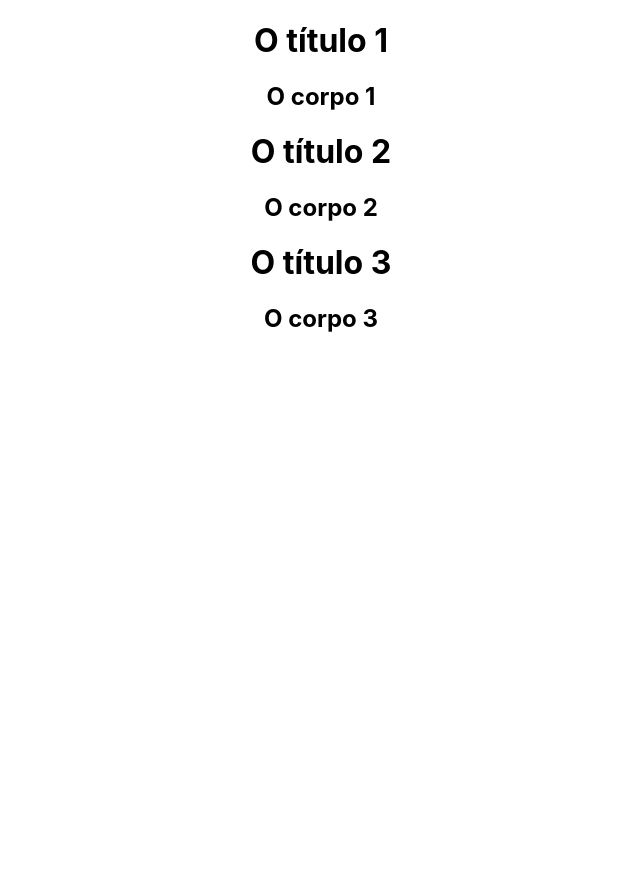
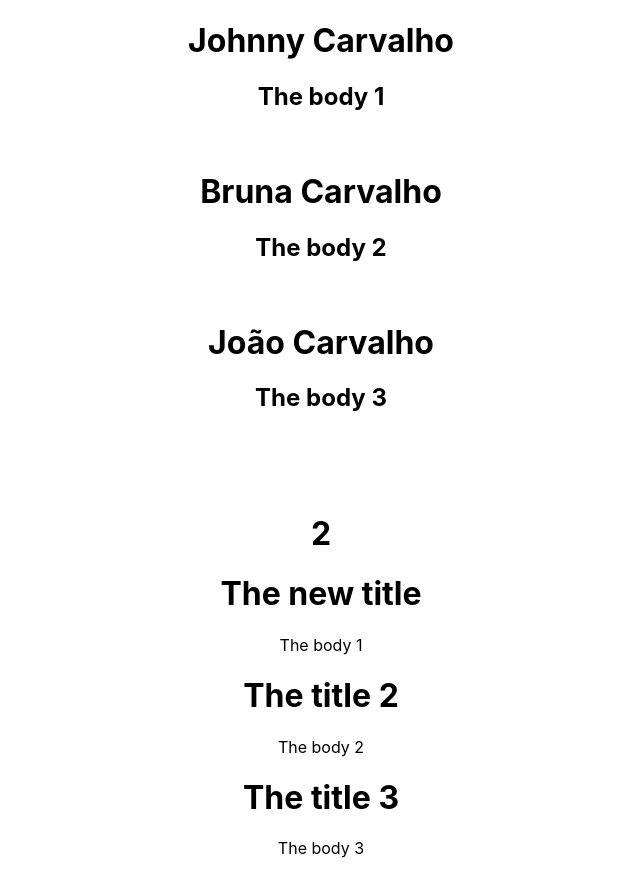
Before and after one commit to JohnnyCarvalho/curso-react-e-next-js, a React (Create React App) app: page / in a window 1280 px wide. Shown: the whole page, without its empty margins (319-959 px from the left). Before the commit the page ends 800 px from the top, so only its background shows below. Built offline with nearby package versions, Linux system fonts and the light colour scheme.

Commit message:
Commit
Aprendendo sobre ciclo de vida dos componentes.

```diff
--- /dev/null
+++ b/src/Pages/003-LifeCircle.jsx
@@ -0,0 +1,139 @@
+/**
+ * @author Johnny Carvalho
+ *
+ * Life circle methods é uma das mais importantes coisas que
+ * você vai aprender ao aprender React. Ela é um método que
+ * é chamado quando o componente é renderizado, e é o método
+ * que você vai aprender ao aprender React.
+ *
+ */
+
+import '../Styles/App.css';
+import { Component } from 'react';
+import { render } from 'react-dom';
+
+
+export class LifeCircle extends Component {
+    state = {
+        posts: []
+    }
+
+    componentDidMount() {
+        setTimeout(() => {
+        this.setState({
+            posts: [
+
+                {
+                    id: 'johnny',
+                    title: 'Johnny Carvalho',
+                    body: 'The body 1'
+                },
+                {
+                    id: 'bruna',
+                    title: 'Bruna Carvalho',
+                    body: 'The body 2'
+                },
+                {
+                    id: 'joao',
+                    title: 'João Carvalho',
+                    body: 'The body 3'
+                },
+            ]
+        });
+    }, 2000);
+}
+
+    render() {
+        const { posts } = this.state;
+
+        return (
+            <div className="App">
+                {posts.map(
+                    posts => (
+                        <div key={posts.id}>
+                            <h1>{posts.title}</h1>
+                            <h2>{posts.body}</h2>
+                            <br></br>
+                        </div>
+                    ))}
+            </div>
+        );
+    }
+}
+
+
+/**
+ *
+ */
+export class LifeCircle2 extends Component {
+    state = {
+        counter: 0,
+        posts: [
+
+            {
+                id: 'Johnny Carvalho',
+                title: 'The title 1',
+                body: 'The body 1'
+            },
+            {
+                id: 'Bruna Carvalho',
+                title: 'The title 2',
+                body: 'The body 2'
+            },
+            {
+                id: 'João Carvalho',
+                title: 'The title 3',
+                body: 'The body 3'
+            },
+        ]
+    }
+
+    /**
+     * O timeoutUpdate é um método que é chamado quando o
+     * componente é renderizado.
+     * Ele é utilizado para atualizar o estado do componente.
+     */
+    timeoutUpdate = null;
+
+    componentDidMount() {
+        this.handleTimeout();
+    }
+
+    componentDidUpdate() {
+        this.handleTimeout();
+    }
+
+    componentWillUnmount() {
+        clearTimeout(this.timeoutUpdate)
+    }
+
+    handleTimeout = () => {
+        const { posts, counter } = this.state;
+        posts[0].title = 'The new title';
+
+        this.timeoutUpdate = setTimeout(() => {
+            this.setState({ posts, counter: counter+1 });
+
+        }, 2000);
+    }
+
+
+    render() {
+        const { posts, counter } = this.state;
+
+        return (
+            <div className="App">
+                <br></br>
+                <br></br>
+                <h1>{counter}</h1>
+                {posts.map(
+                    posts => (
+                        <div key={posts.id}>
+                            <h1>{posts.title}</h1>
+                            <p>{posts.body}</p>
+                        </div>
+                    ))}
+            </div>
+        );
+    }
+}
--- a/src/index.jsx
+++ b/src/index.jsx
@@ -12,14 +12,16 @@
 import React from 'react';
 import ReactDOM from 'react-dom/client';
 import './Styles/index.css';
-//import {App, App} from './Pages/App';
-import { ArrayStates } from './Pages/ArrayStates';
 import reportWebVitals from './reportWebVitals';
+//import {App, App} from './Pages/001-App';
+//import { ArrayStates } from './Pages/002-ArrayStates';
+import { LifeCircle, LifeCircle2 } from './Pages/003-LifeCircle';
 
 const root = ReactDOM.createRoot(document.getElementById('root'));
 root.render(
   <React.StrictMode>
-    <ArrayStates />
+    <LifeCircle />
+    <LifeCircle2 />
   </React.StrictMode>
 );
 
```
Also changed, not shown: src/Pages/001-App.jsx (renamed from src/Pages/App.jsx), src/Pages/002-ArrayStates.jsx (renamed from src/Pages/ArrayStates.jsx).
